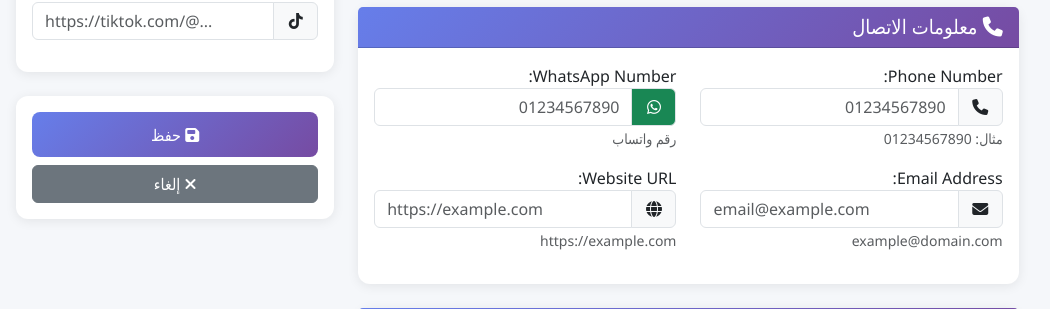
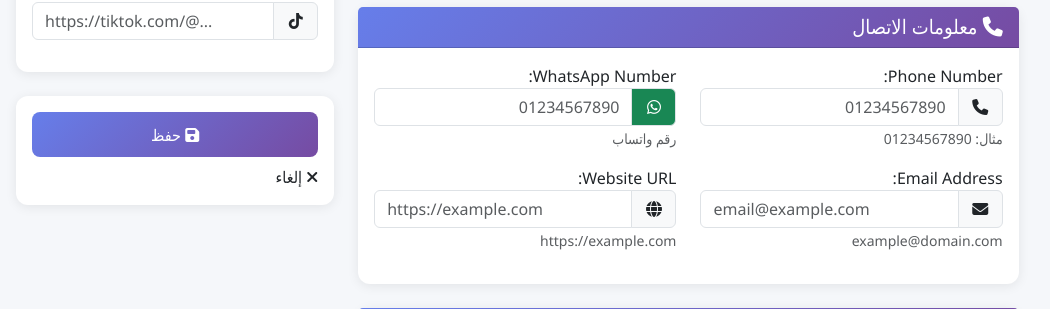
Before and after one commit to sendoo-m/daliil-ay-khidma, a Django app: page /dashboard/admin/businesses/create/ in a window 1280 px wide. Shown: the part 930-1239 px from the top of the page, without its empty margins (16-1066 px from the left). Run offline with Django 4.2, Linux system fonts and the light colour scheme; the visitor is signed in with stand-in values (Sample User, id 1); data that the repository does not hold is empty; parts of the project's set-up code (start-up, migrations or seed data) failed here and were passed over; some libraries are stand-ins or nearby versions.

Commit message:
Update business_form.html

```diff
--- a/templates/dashboard/admin/business_form.html
+++ b/templates/dashboard/admin/business_form.html
@@ -446,7 +446,6 @@
                     <button type="submit" class="btn btn-primary w-100 mb-2">
                         <i class="fas fa-save"></i> حفظ
                     </button>
-                    <a href="{% url 'dashboard:admin_business_list' %}" class="btn btn-secondary w-100">
                         <i class="fas fa-times"></i> إلغاء
                     </a>
                 </div>
```
